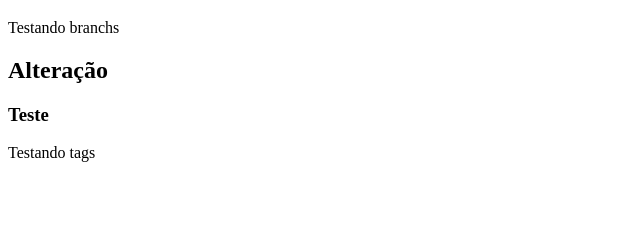
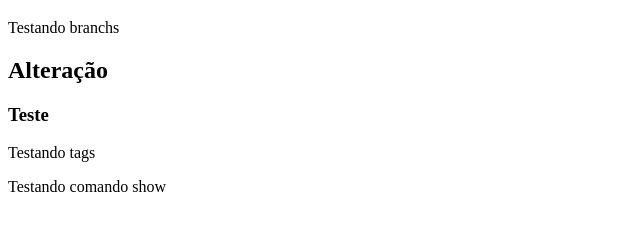
Before and after one commit to lucaskauaa/curso_git, a plain HTML site: page index.html in a window 1280 px wide. Shown: the part 61-292 px from the top of the page, without its empty margins (0-640 px from the left). Drawn offline with Linux system fonts and the light colour scheme.

Commit message:
Testando o comando show pela segunda vez

```diff
--- a/index.html
+++ b/index.html
@@ -13,5 +13,6 @@
    <h2>Alteração</h2>
    <h3>Teste</h3>
    <p>Testando tags</p>
+   <p>Testando comando show</p>
  </body>
  </html>
```
